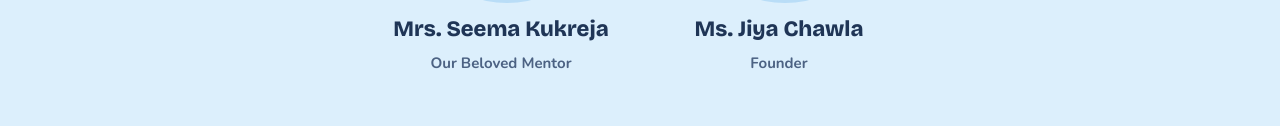
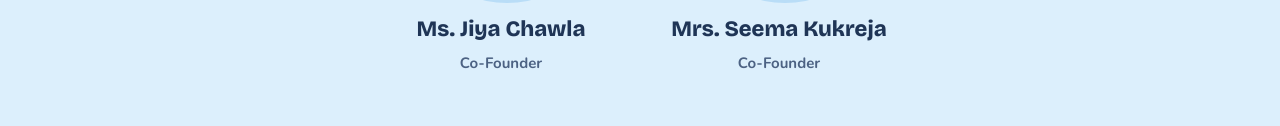
Before and after one commit to jiyachawla1/puresouls.in, a plain HTML site: page index.html in a window 1280 px wide. Shown: the part 6542-6668 px from the top of the page. Drawn offline with nearby package versions, Linux system fonts and the light colour scheme.

Commit message:
Update index.html

```diff
--- a/index.html
+++ b/index.html
@@ -646,14 +646,14 @@ body::before {
           <svg viewBox="0 0 64 64" aria-hidden="true"><circle cx="32" cy="24" r="10" fill="#FFDCCB" stroke="#1F3556" stroke-width="3"/><path d="M14 54 C14 38 50 38 50 54" fill="#B9DDF7" stroke="#1F3556" stroke-width="3" stroke-linejoin="round"/></svg>
           <span>photo coming soon</span>
         </div></div>
-        <b>Mrs. Seema Kukreja</b><span>Our Beloved Mentor</span>
+        <b>Ms. Jiya Chawla</b><span>Co-Founder</span>
       </div>
       <div class="member pop">
         <div class="photo"><div class="ph tone-mint">
           <svg viewBox="0 0 64 64" aria-hidden="true"><circle cx="32" cy="24" r="10" fill="#FFDCCB" stroke="#1F3556" stroke-width="3"/><path d="M14 54 C14 38 50 38 50 54" fill="#FFF3C4" stroke="#1F3556" stroke-width="3" stroke-linejoin="round"/></svg>
           <span>photo coming soon</span>
         </div></div>
-        <b>Ms. Jiya Chawla</b><span>Founder</span>
+        <b>Mrs. Seema Kukreja</b><span>Co-Founder</span>
       </div>
     </div>
   </div>
```
